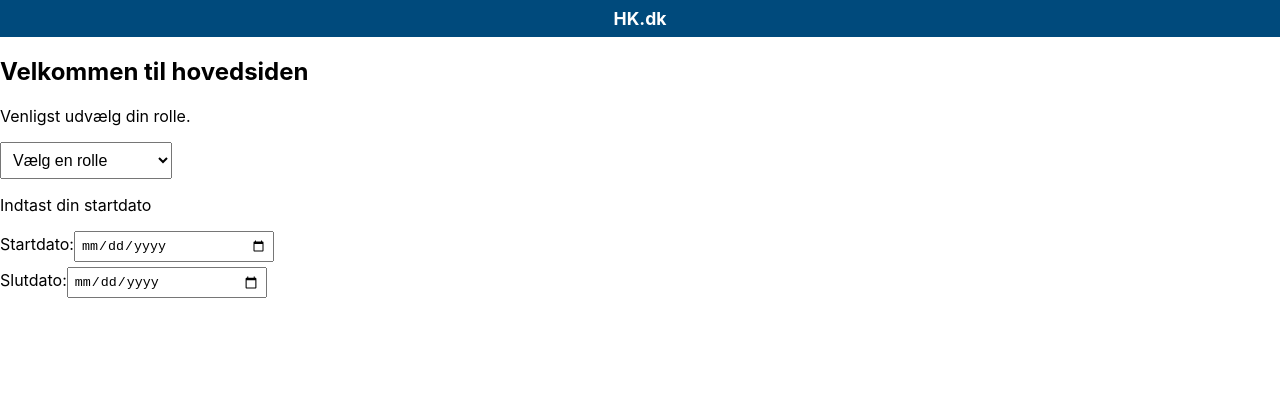
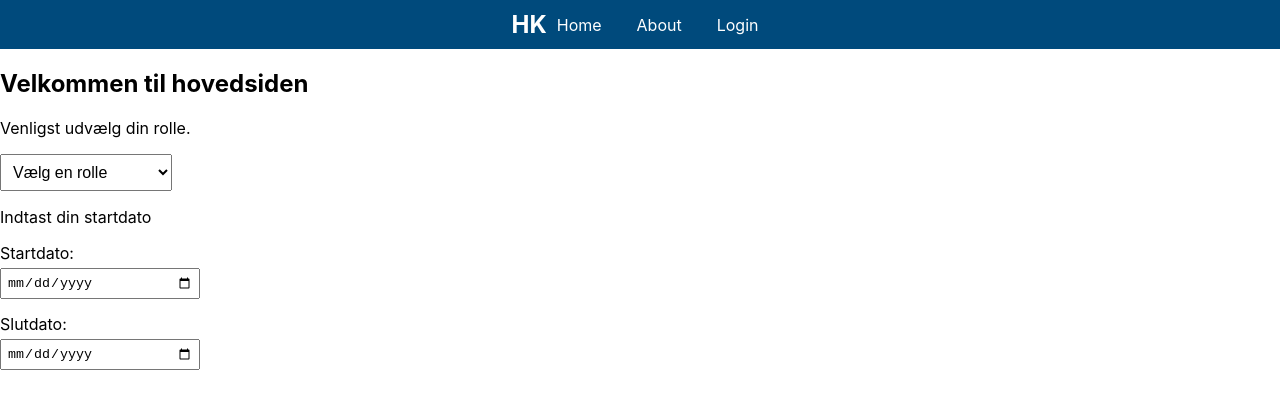
Before and after one commit to asphixia/HK-beregner-frontend, a React (Create React App) app in the folder hk_frontend/: page / in a window 1280 px wide. Shown: the top 408 px of the page. Built offline with nearby package versions, Linux system fonts and the light colour scheme.

Commit message:
"Made a simple navbar with links to three pages"

```diff
--- a/hk_frontend/src/App.js
+++ b/hk_frontend/src/App.js
@@ -1,29 +1,20 @@
-import {BrowserRouter,Routes,Route} from "react-router-dom";
-import Mainpage from "./pages/Mainpage";
-import Header from "./pages/Header";
-
-function App() {
-
-  return (
-      <BrowserRouter>
-          <Header/>
-        <Routes>
-
-          <Route path="/" element={<Mainpage/>}/>
+// src/App.js
+import React from 'react';
+import { BrowserRouter as Router, Routes, Route } from 'react-router-dom';
+import Mainpage from './pages/Mainpage'; // Your main page component
 
 
+const App = () => {
+    return (
 
+        <Router>
 
+            <Routes>
+                <Route path="/" element={<Mainpage />} />
 
+            </Routes>
+        </Router>
+    );
+};
 
-        </Routes>
-
-
-      </BrowserRouter>
-
-
-  );
-
-}
-
-export default App
+export default App;
--- a/hk_frontend/src/pages/Mainpage.css
+++ b/hk_frontend/src/pages/Mainpage.css
@@ -1,4 +1,5 @@
 /* Centering the content in the container */
+
 .mainpage-container {
     display: flex;
     flex-direction: column; /* Stacks elements vertically */
--- a/hk_frontend/src/pages/Mainpage.jsx
+++ b/hk_frontend/src/pages/Mainpage.jsx
@@ -1,8 +1,10 @@
 import React, { useState } from "react";
-import './Mainpage.css'; // Import CSS
+
+import './Mainpage.css';
+import Navbar from "./Navbar"; // Import CSS
 
 const Mainpage = () => {
-    //const [selectedRole, setSelectedRole] = useState("");
+    const [selectedRole, setSelectedRole] = useState("");
 
     const handleSelectionChange = (event) => {
         setSelectedRole(event.target.value);
@@ -10,6 +12,7 @@ const Mainpage = () => {
 
     return (
         <div className="mainpage">
+            <Navbar /> {/* The Navbar is included here */}
             <main className="main-content">
                 <section className="hero">
                     <div className="container">
@@ -22,16 +25,15 @@ const Mainpage = () => {
                             <option value="Mellemleder">Mellemleder</option>
                         </select>
                         <p>Indtast din startdato</p>
-                        {/* Form */}
                         <form>
-                            <label htmlFor="Startdato">Startdato:
+                            <div className="form-group">
+                                <label htmlFor="Startdato">Startdato:</label>
                                 <input type="date" id="Startdato" />
-                            </label>
-
-                            <label htmlFor="Slutdato">Slutdato:
+                            </div>
+                            <div className="form-group">
+                                <label htmlFor="Slutdato">Slutdato:</label>
                                 <input type="date" id="Slutdato" />
-                            </label>
-
+                            </div>
                         </form>
                     </div>
                 </section>
--- /dev/null
+++ b/hk_frontend/src/pages/Navbar.css
@@ -0,0 +1,45 @@
+.navbar {
+    background: #004a7c;
+    color: white;
+    padding: 10px 20px;
+    display: flex;
+    justify-content: space-between;
+    align-items: center;
+}
+
+.navbar .container {
+    max-width: 1200px;
+    margin: 0 auto;
+    display: flex;
+    justify-content: space-between;
+    align-items: center;
+}
+
+.logo {
+    margin: 0;
+    font-size: 1.5em;
+}
+
+.nav-links {
+    list-style: none;
+    margin: 0;
+    padding: 0;
+    display: flex;
+    gap: 15px;
+}
+
+.nav-links li {
+    display: inline;
+}
+
+.nav-links li a {
+    color: white;
+    text-decoration: none;
+    padding: 5px 10px;
+    transition: background 0.3s;
+}
+
+.nav-links li a:hover {
+    background: #0077b6;
+    border-radius: 5px;
+}
--- /dev/null
+++ b/hk_frontend/src/pages/Navbar.jsx
@@ -0,0 +1,21 @@
+// src/components/Navbar.jsx
+import React from 'react';
+import { Link } from 'react-router-dom'; // Import Link for navigation
+import './Navbar.css'; // Import CSS for styling
+
+const Navbar = () => {
+    return (
+        <nav className="navbar">
+            <div className="container">
+                <h1 className="logo">HK</h1>
+                <ul className="nav-links">
+                    <li><Link to="/">Home</Link></li>
+                    <li><Link to="/about">About</Link></li>
+                    <li><Link to="/login">Login</Link></li>
+                </ul>
+            </div>
+        </nav>
+    );
+};
+
+export default Navbar;
```
